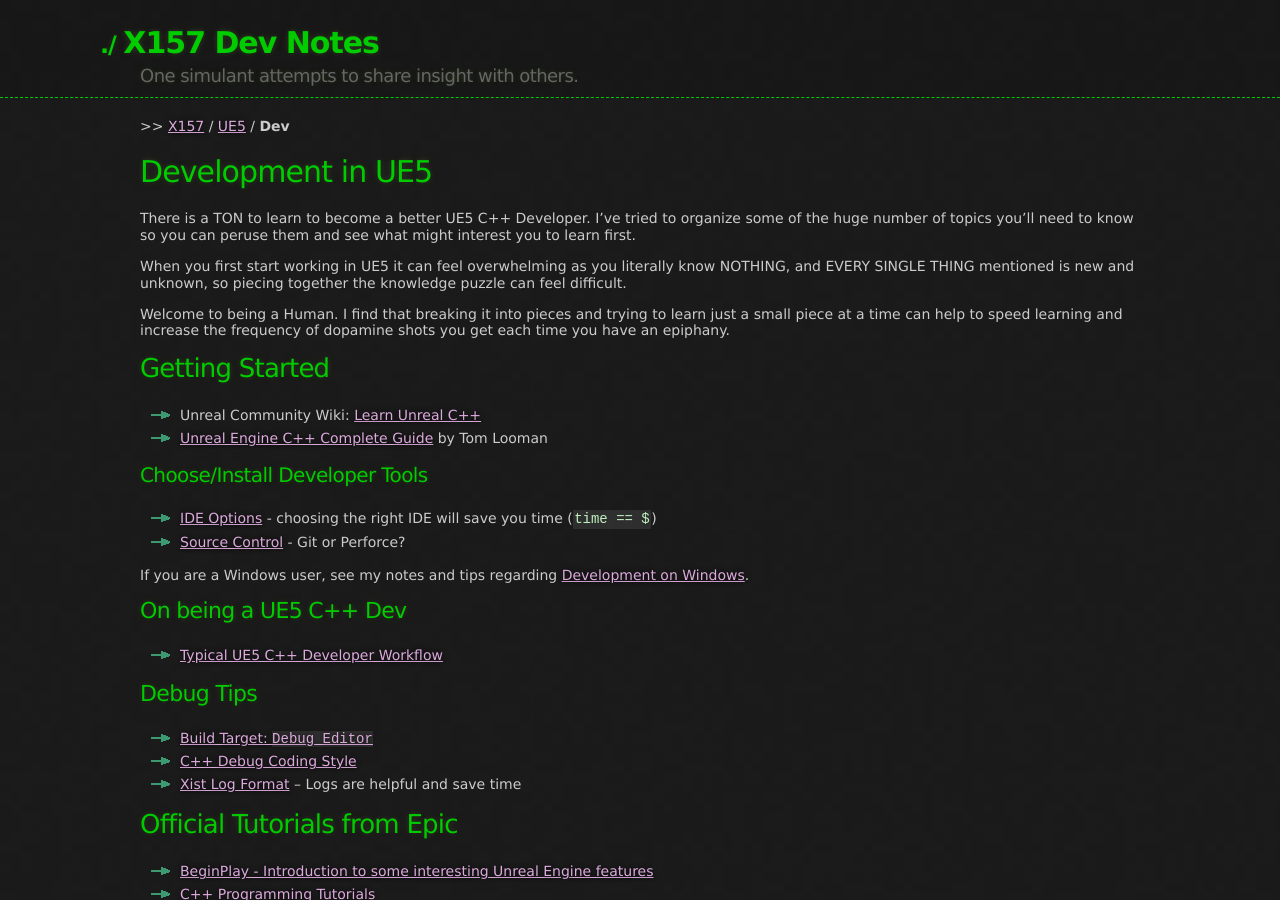
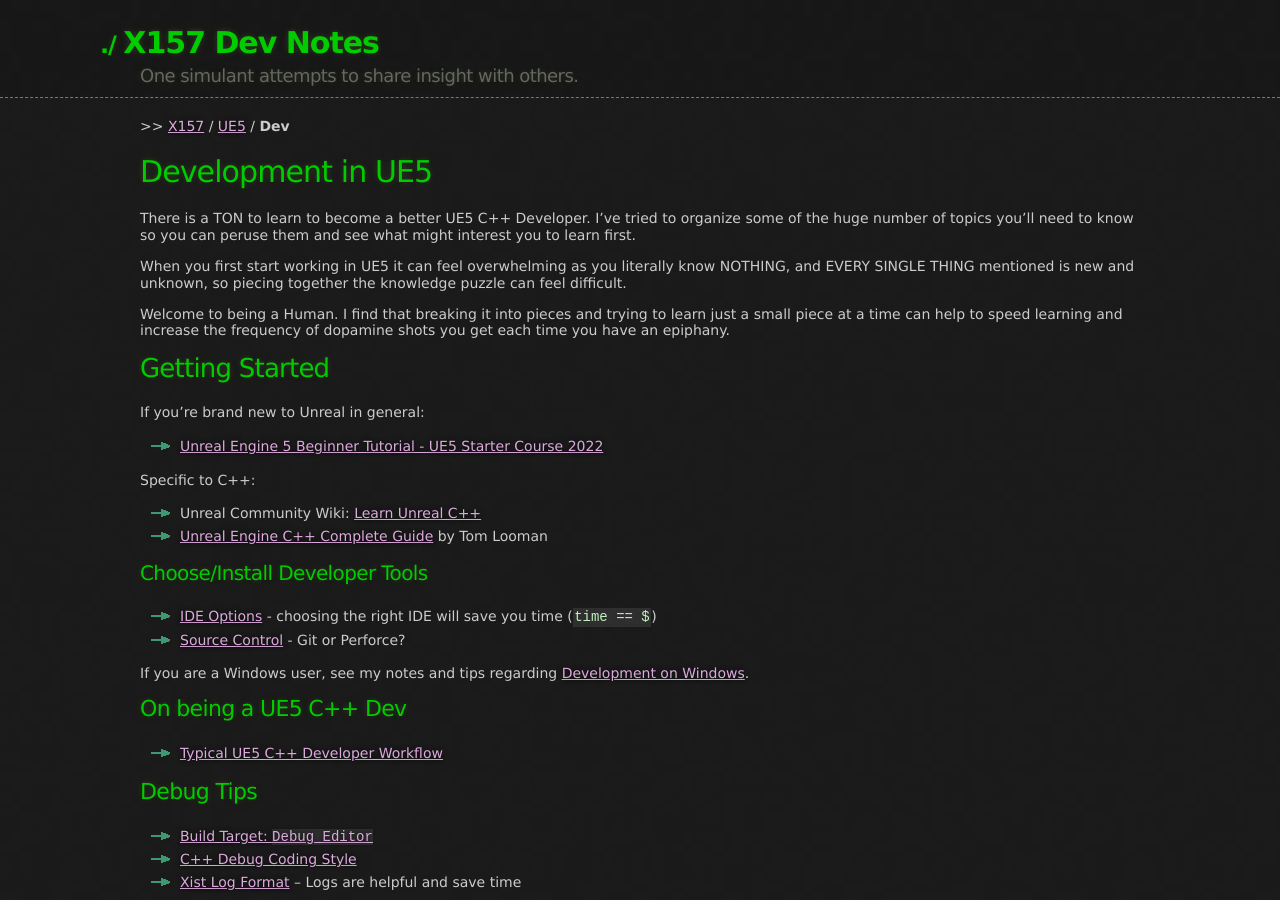
Before and after one commit to x157/x157.github.io, a Jekyll site: the page built from UE5/Dev/index.md, in a window 1280 px wide and 900 px high. Built offline with Jekyll 4.4.1, drawn with Linux system fonts in a browser that asks for light colours.

Commit message:
Add beginner UE5 tutorial link

```diff
--- a/UE5/Dev/index.md
+++ b/UE5/Dev/index.md
@@ -21,6 +21,12 @@
 
 
 ## Getting Started
+
+If you're brand new to Unreal in general:
+
+- [Unreal Engine 5 Beginner Tutorial - UE5 Starter Course 2022](https://www.youtube.com/watch?v=k-zMkzmduqI)
+
+Specific to C++:
 
 - Unreal Community Wiki: [Learn Unreal C++](https://unrealcommunity.wiki/unreal-cpp-d702003t)
 - [Unreal Engine C++ Complete Guide](https://www.tomlooman.com/unreal-engine-cpp-guide/) by Tom Looman
```
